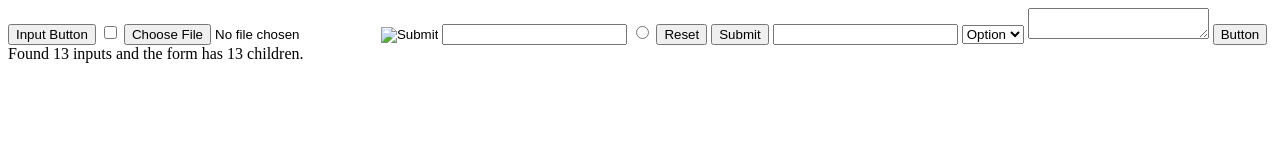
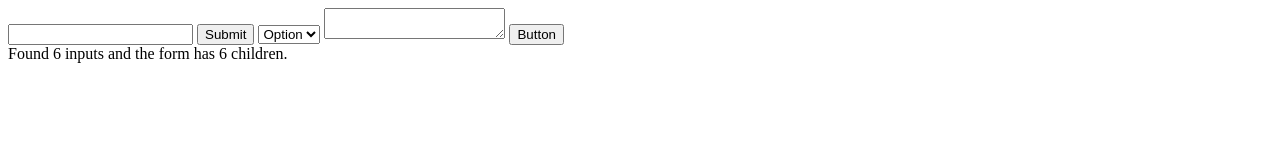
Before and after one commit to jodyrb/jQuery, a plain HTML site: page index.html in a window 1280 px wide. Drawn offline with nearby package versions, Linux system fonts and the light colour scheme.

Commit message:
rev1
removed some fields

```diff
--- a/index.html
+++ b/index.html
@@ -2,7 +2,7 @@
 <html lang="en">
 <head>
   <meta charset="utf-8">
-  <title>input demo</title>
+
   <style>
   textarea {
     height: 25px;
@@ -13,16 +13,12 @@
 <body>
 
 <form>
-  <input type="button" value="Input Button">
-  <input type="checkbox">
-  <input type="file">
+
   <input type="hidden">
-  <input type="image">
-  <input type="password">
-  <input type="radio">
-  <input type="reset">
+
+ <input type="text">
   <input type="submit">
-  <input type="text">
+
   <select>
     <option>Option</option>
   </select>
```
